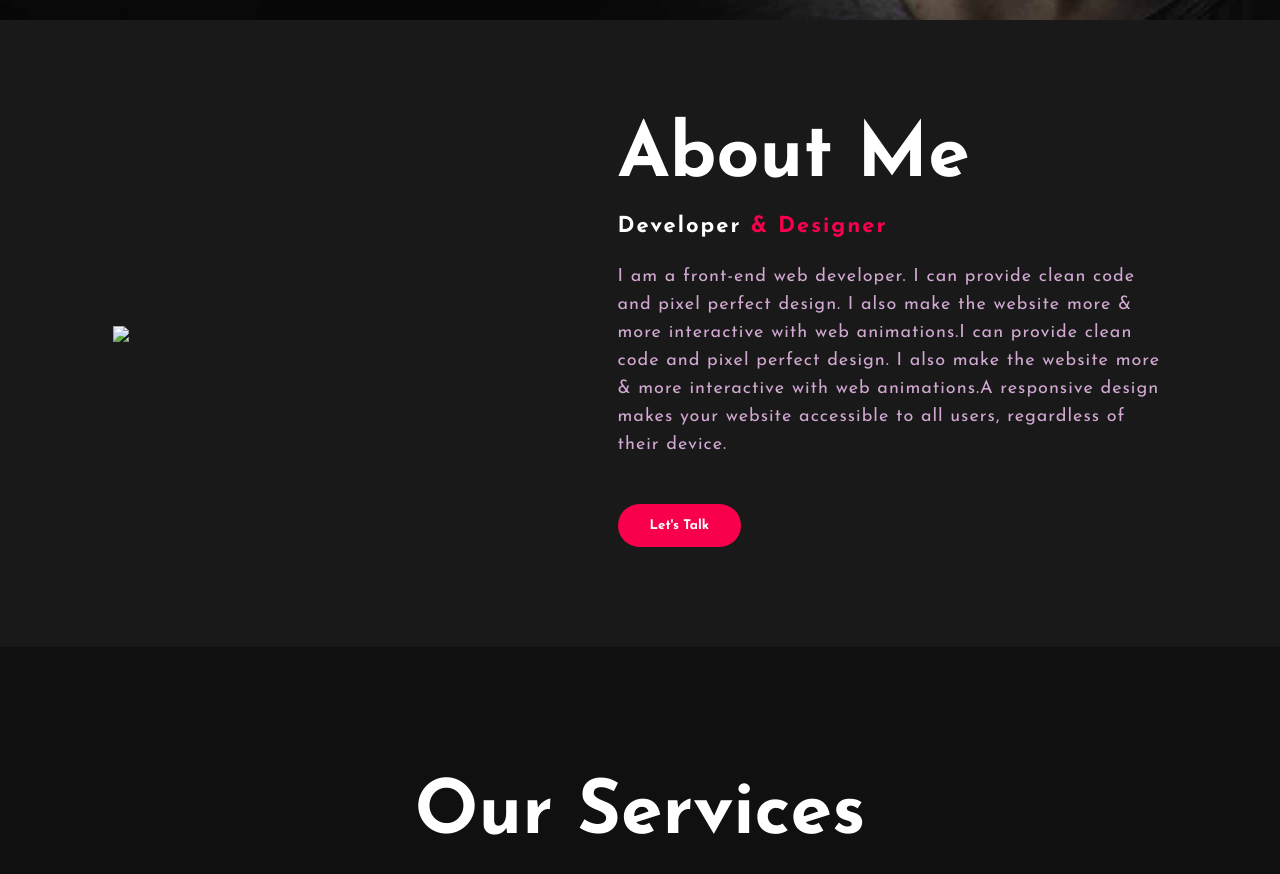
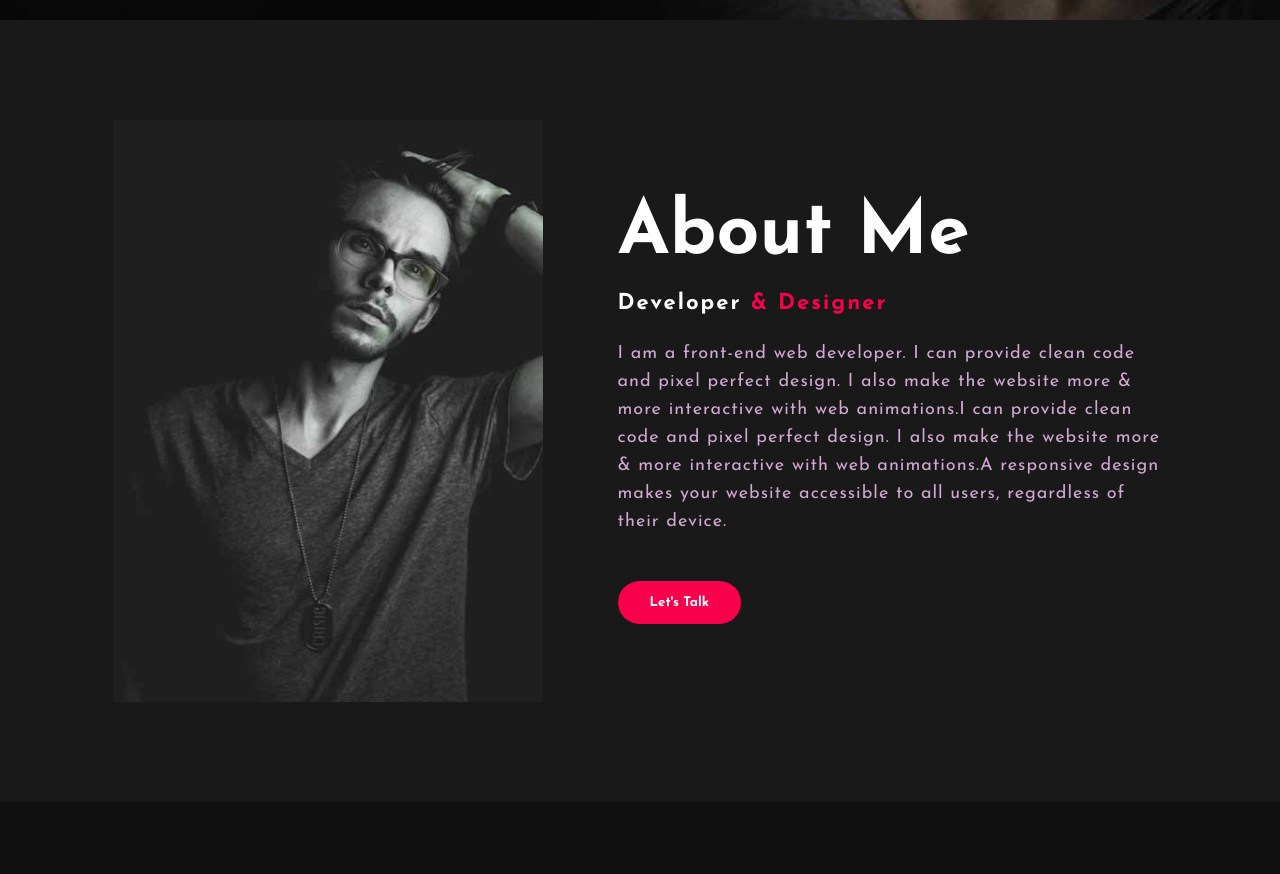
Before and after one commit to sultanmustafakhan/portfolio, a plain HTML site: page index.html in a window 1280 px wide. Shown: the part 780-1654 px from the top of the page. Drawn offline with Linux system fonts and the light colour scheme; files that its build step writes are made by us from their sources; files whose address does not match are found by name.

Commit message:
Update index.html

```diff
--- a/index.html
+++ b/index.html
@@ -42,7 +42,7 @@
 	<!----About section start---->
 	<section class="about">
 		<div class="main">
-			<img src="img/main-img.png">
+			<img src="main-img.png">
 			<div class="about-text">
 				<h2>About Me</h2>
 				<h5>Developer <span>& Designer</span></h5>
```
